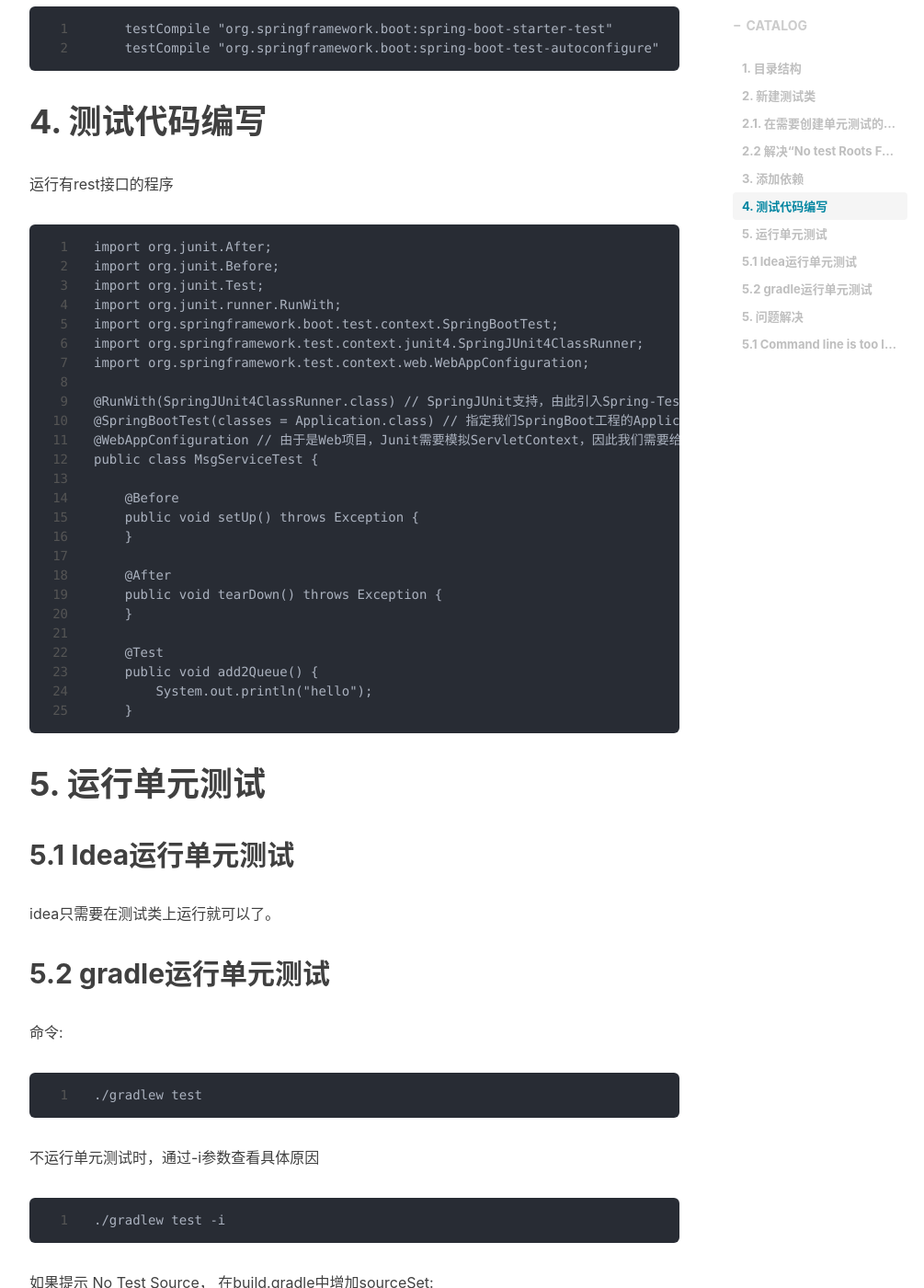
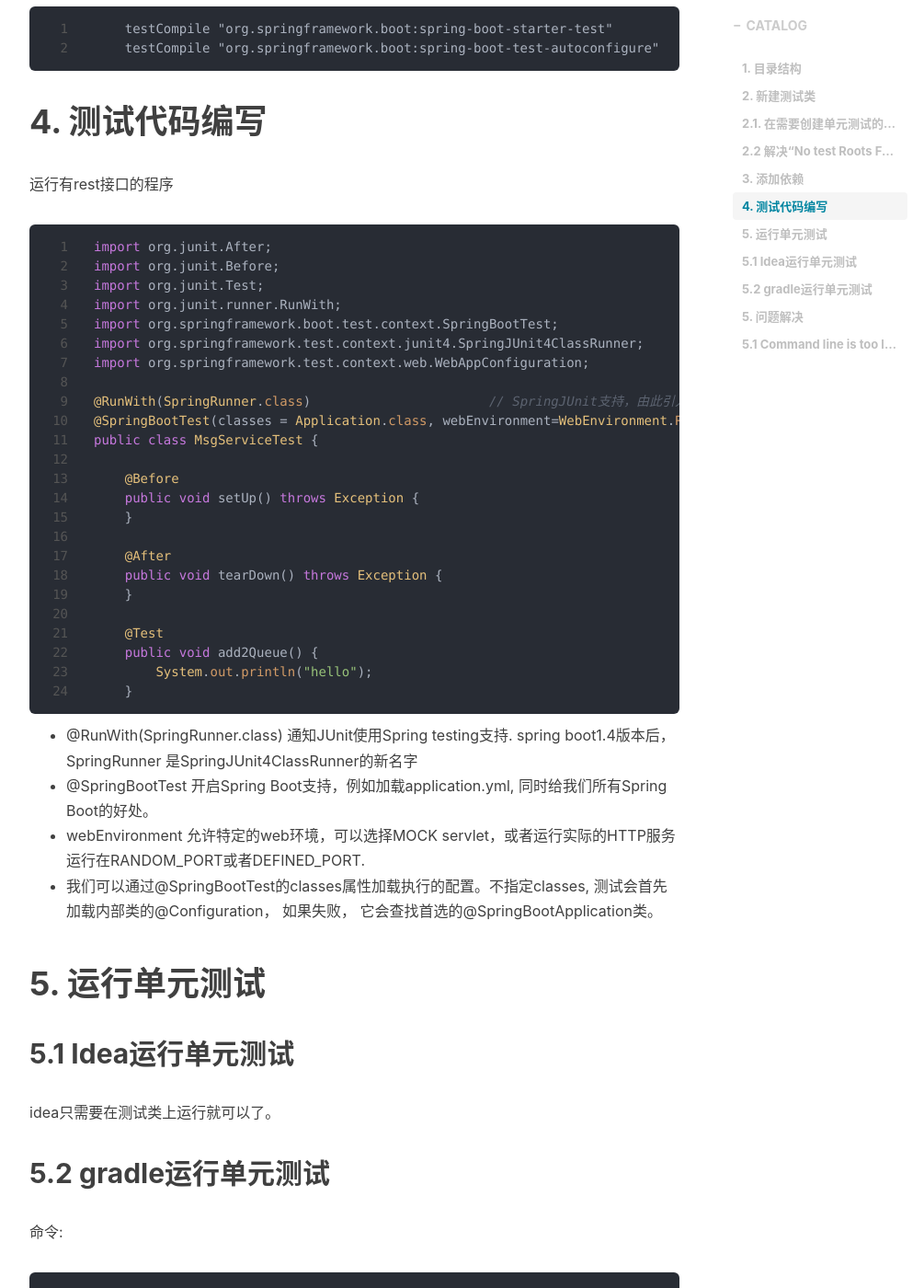
Before and after one commit to xuyumeng/xuyumeng.github.io, a Jekyll site: the page built from _posts/java/2016-09-17-idea-spring-junit5.md, in a window 1280 px wide and 1400 px high, scrolled down 1942 px. Shown: the whole window at 92% size, without its empty margins (233-1238 px from the left). Built offline with Jekyll 4.4.1, drawn with Linux system fonts in a browser that asks for light colours; nearby versions of some CDN libraries; comment, search, counter and statistics services are not loaded.

Commit message:
add explain

````diff
--- a/_posts/java/2016-09-17-idea-spring-junit5.md
+++ b/_posts/java/2016-09-17-idea-spring-junit5.md
@@ -50,7 +50,8 @@ tags:
 # 4. 测试代码编写
 
 运行有rest接口的程序
-```
+
+```java
 import org.junit.After;
 import org.junit.Before;
 import org.junit.Test;
@@ -59,9 +60,8 @@ import org.springframework.boot.test.context.SpringBootTest;
 import org.springframework.test.context.junit4.SpringJUnit4ClassRunner;
 import org.springframework.test.context.web.WebAppConfiguration;
 
-@RunWith(SpringJUnit4ClassRunner.class) // SpringJUnit支持，由此引入Spring-Test框架支持！
-@SpringBootTest(classes = Application.class) // 指定我们SpringBoot工程的Application启动类
-@WebAppConfiguration // 由于是Web项目，Junit需要模拟ServletContext，因此我们需要给我们的测试类加上@WebAppConfiguration。
+@RunWith(SpringRunner.class)                       // SpringJUnit支持，由此引入Spring-Test框架支持！
+@SpringBootTest(classes = Application.class, webEnvironment=WebEnvironment.RANDOM_PORT) // 指定我们SpringBoot工程的Application启动类
 public class MsgServiceTest {
 
     @Before
@@ -77,6 +77,13 @@ public class MsgServiceTest {
         System.out.println("hello");
     }
 ```
+
+- @RunWith(SpringRunner.class) 通知JUnit使用Spring testing支持. spring boot1.4版本后，SpringRunner 是SpringJUnit4ClassRunner的新名字
+- @SpringBootTest 开启Spring Boot支持，例如加载application.yml, 同时给我们所有Spring Boot的好处。
+- webEnvironment 允许特定的web环境，可以选择MOCK servlet，或者运行实际的HTTP服务运行在RANDOM_PORT或者DEFINED_PORT.
+- 我们可以通过@SpringBootTest的classes属性加载执行的配置。不指定classes, 测试会首先加载内部类的@Configuration， 如果失败， 它会查找首选的@SpringBootApplication类。
+
+
 
 # 5. 运行单元测试
 ## 5.1 Idea运行单元测试
````
